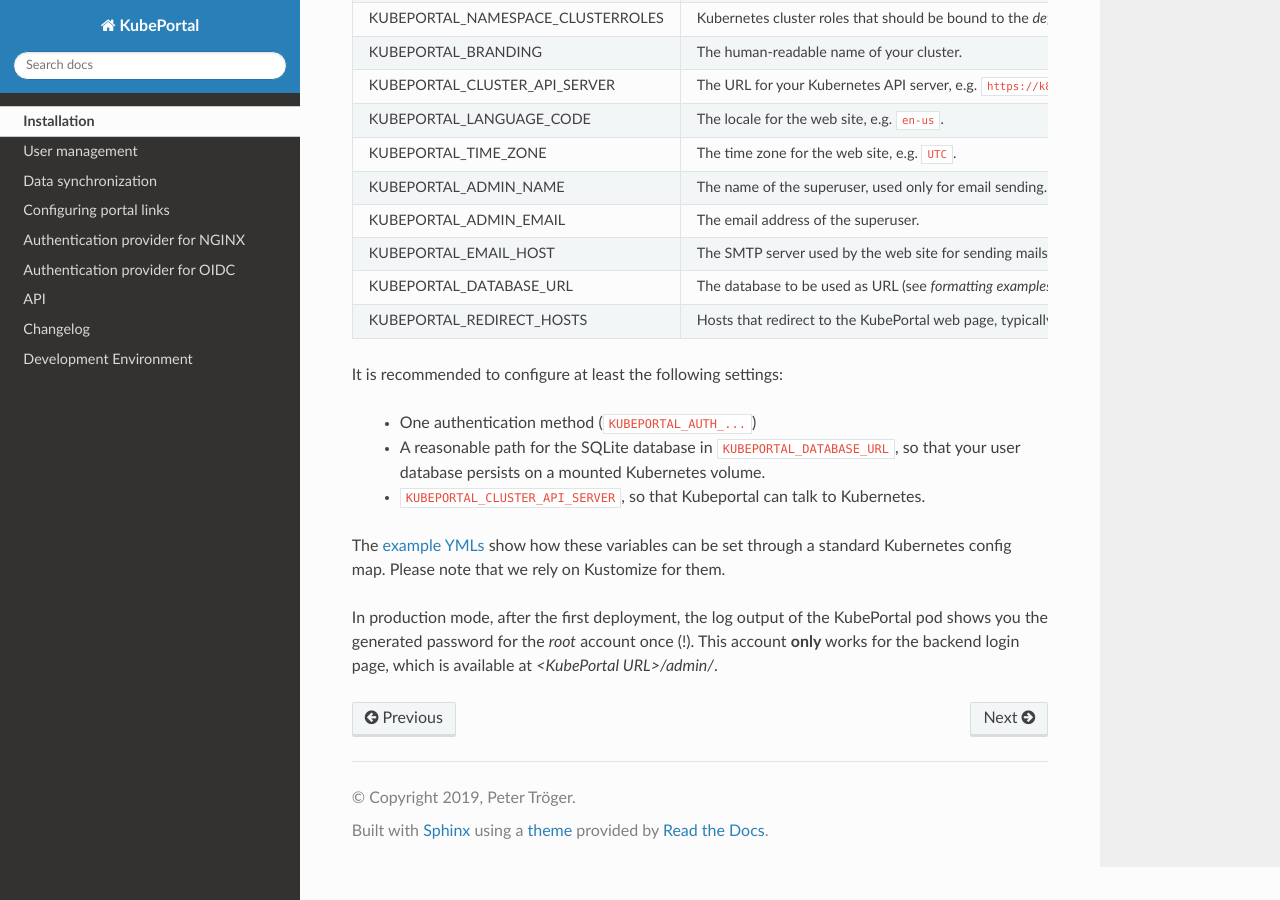
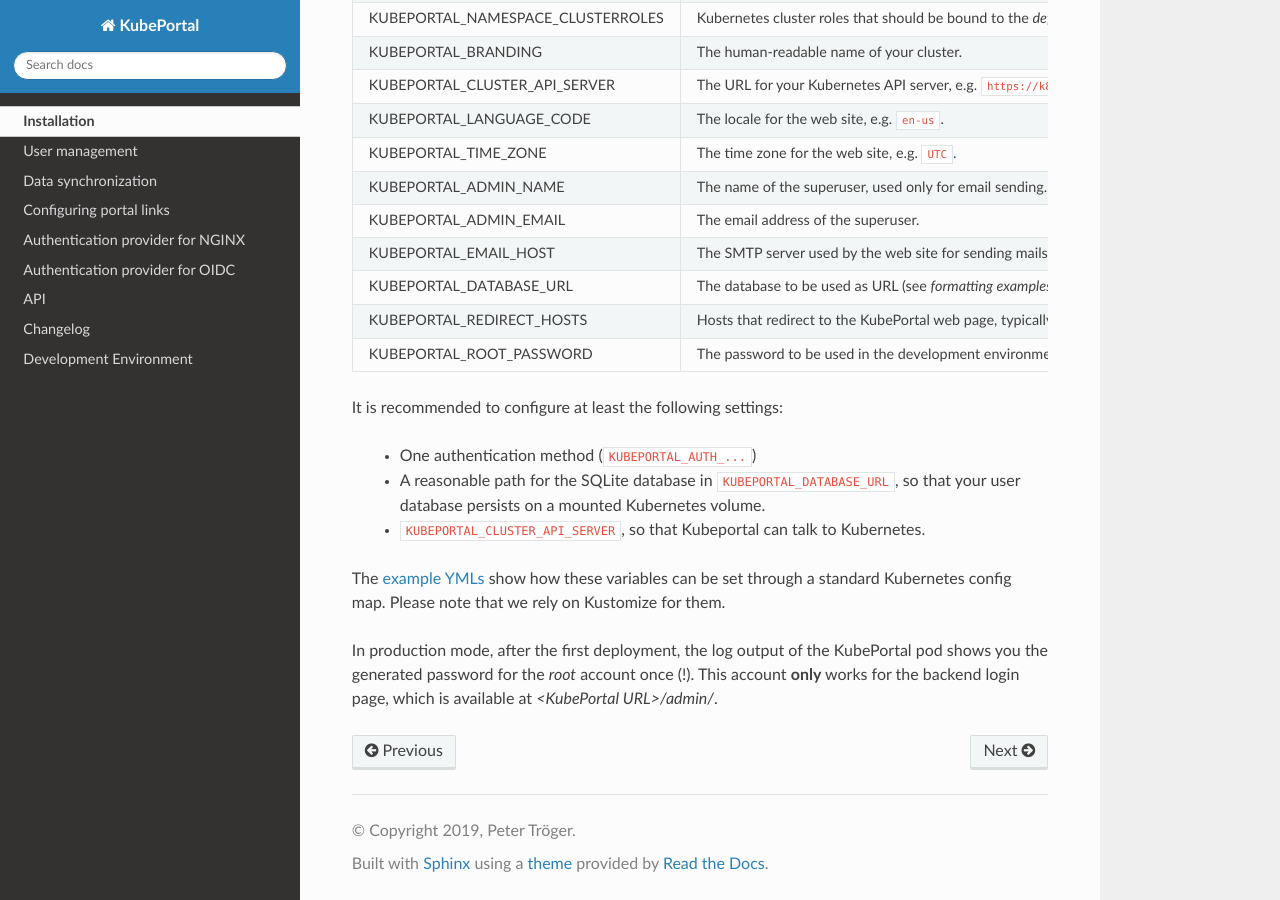
Before and after one commit to kubeportal/kubeportal, a Sphinx documentation site: the page built from docs/installation.rst, in a window 1280 px wide and 900 px high, scrolled down 593 px. Built offline with Sphinx 7.4.7 and the Read the Docs theme 2.0.0, drawn with Linux system fonts in a browser that asks for light colours.

Commit message:
added KUBEPORTAL_ROOT_PASSWORD variable to the installation documentation

```diff
--- a/docs/installation.rst
+++ b/docs/installation.rst
@@ -30,6 +30,7 @@
 KUBEPORTAL_EMAIL_HOST                 The SMTP server used by the web site for sending mails.
 KUBEPORTAL_DATABASE_URL               The database to be used as URL (see `formatting examples <https://github.com/jacobian/dj-database-url>`), e.g. ``sqlite:////data/kubeportal.sqlite3``.
 KUBEPORTAL_REDIRECT_HOSTS             Hosts that redirect to the KubePortal web page, typically to perform OAuth authenication. Example: ``grafana.example.com, registry.example.com``.
+KUBEPORTAL_ROOT_PASSWORD              The password to be used in the development environment for the `root` user. Replaces the default `rootpw` password.
 ===================================== ============================================================================
 
 
```
